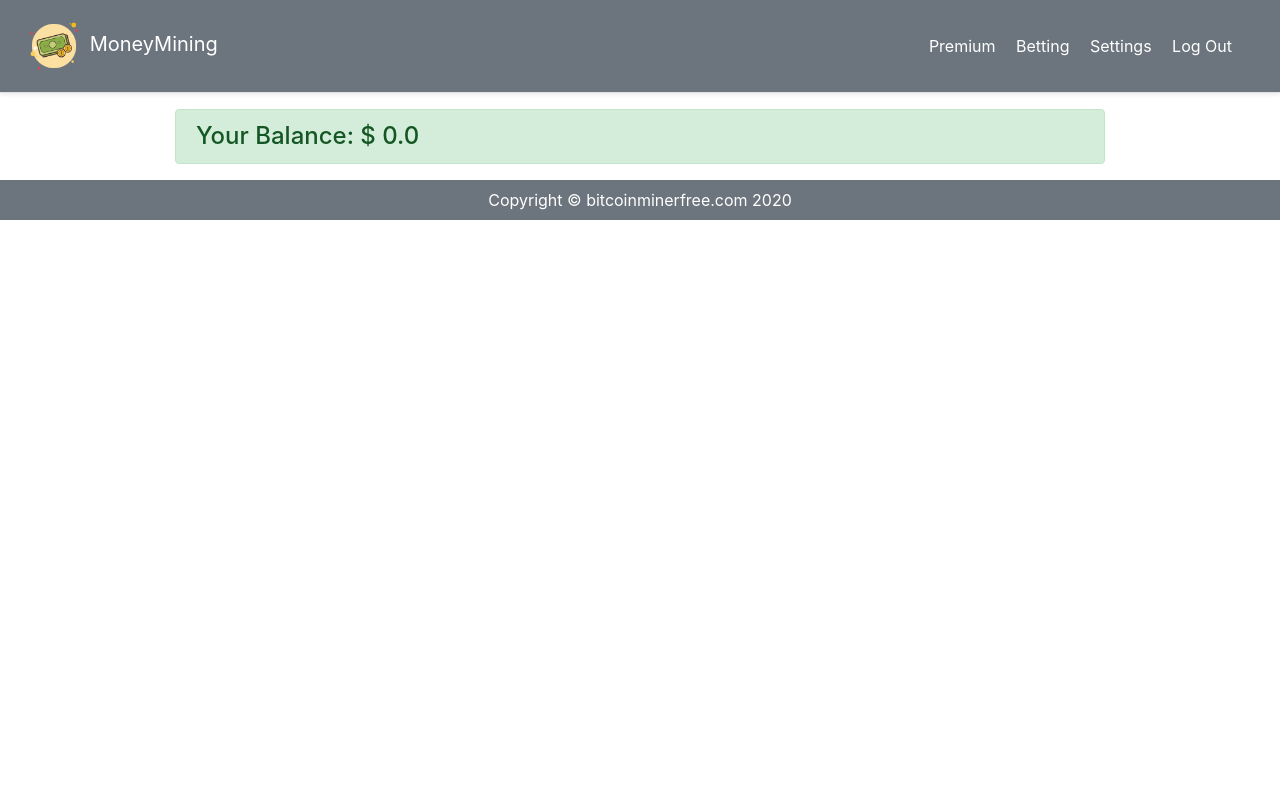
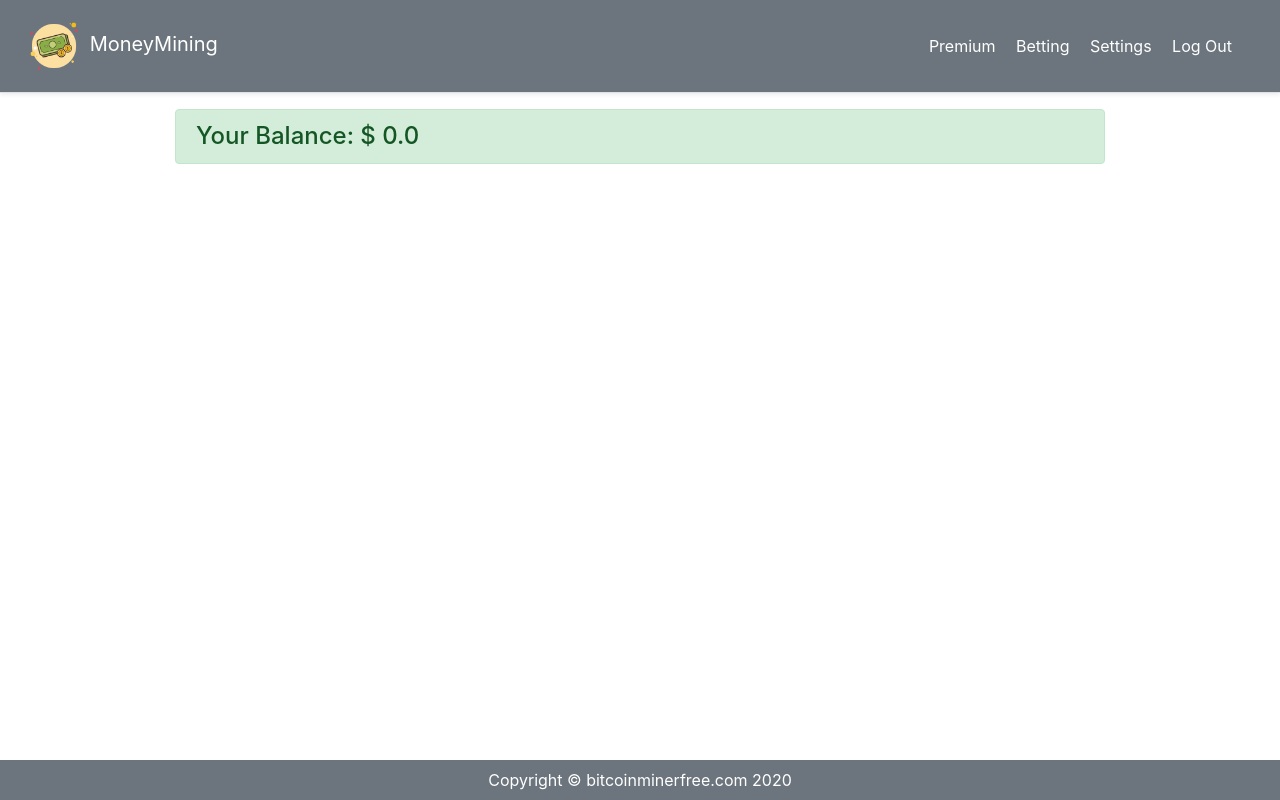
Before and after one commit to manalap/Django-payment-subscription, a Django app: page /betting in a window 1280 px wide. Run offline with Django 3.2, Linux system fonts and the light colour scheme; a user stored in the database is signed in; some libraries are stand-ins or nearby versions.

Commit message:
parranuksia

```diff
--- a/plans/templates/plans/base.html
+++ b/plans/templates/plans/base.html
@@ -19,19 +19,8 @@
     <link href="{% static 'pricing.css' %}" rel="stylesheet" />
   </head>
   <body>
-    <div
-      class="
-        d-flex
-        flex-column flex-md-row
-        align-items-center
-        p-3
-        px-md-4
-        mb-3
-        bg-secondary
-        border-bottom
-        shadow-sm
-      "
-    >
+
+    <div class="d-flex flex-column flex-md-row align-items-center p-3 px-md-4 mb-3 bg-secondary border-bottom shadow-sm">
       <h5 class="my-0 mr-md-auto font-weight-normal">
         <img src="{% static 'us-dollar.png' %}" width="60" height="60">
         <a href="{% url 'home' %}" class="text-white">MoneyMining</a>
@@ -52,12 +41,13 @@
     </div>
 
     {% block content %} {% endblock %}
-    <footer style="position: relative; bottom: 0; width: 100%; " class="py-2 bg-secondary">
+    <footer class="py-2 fixed-bottom bg-secondary">
       <div class="container">
-        <p class="m-0 text-center text-white">
+        <p class="mb-0 text-center text-white">
           Copyright &copy; bitcoinminerfree.com 2020
         </p>
       </div>
     </footer>
+
   </body>
 </html>
```
